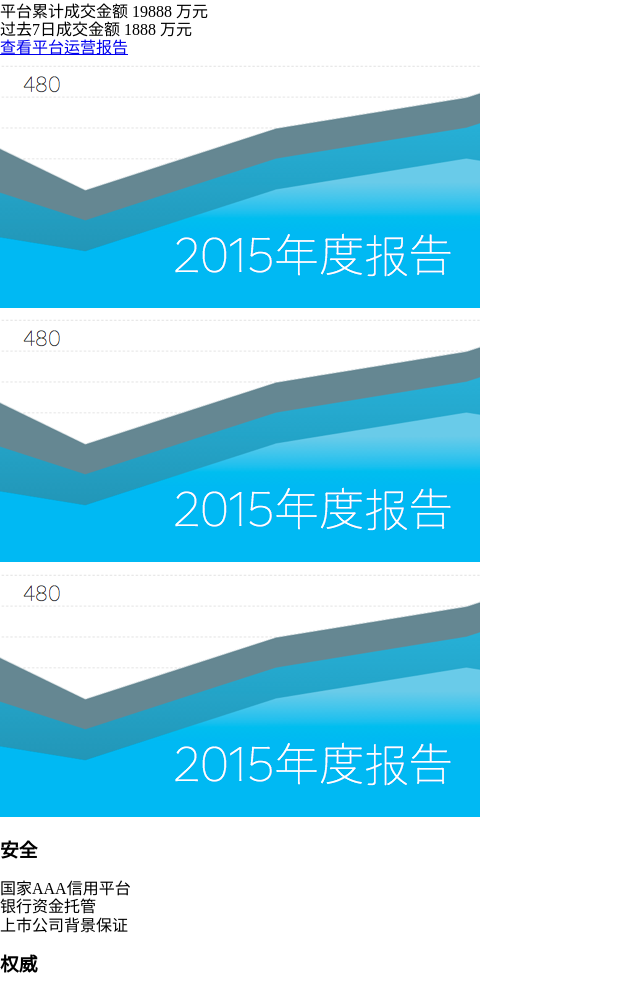
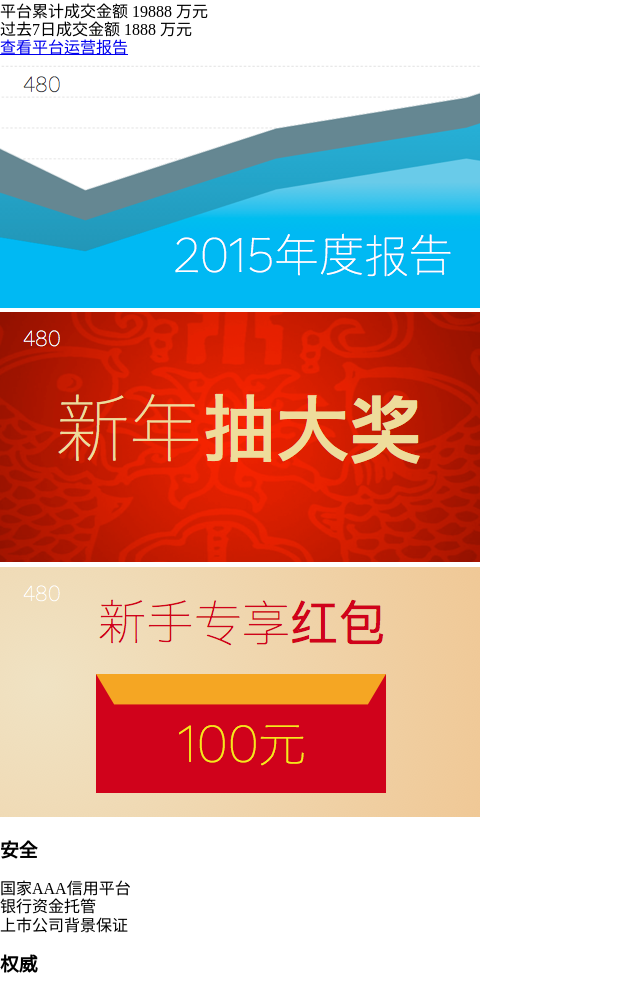
Before and after one commit to HarrisChang/responsiveWeb, a website: page src/index.html in a window 1280 px wide. Shown: the part 303-1294 px from the top of the page, without its empty margins (0-640 px from the left). Drawn offline with nearby package versions, Linux system fonts and the light colour scheme.

Commit message:
modify the gulpfie.js

```diff
--- a/src/index.html
+++ b/src/index.html
@@ -57,10 +57,10 @@
 				<img src="./image/ad001.png" alt="ads">
 			</div>
 			<div class="item">
-				<img src="./image/ad001.png" alt="ads">
+				<img src="./image/ad002.png" alt="ads">
 			</div>
 			<div class="item">
-				<img src="./image/ad001.png" alt="ads">
+				<img src="./image/ad003.png" alt="ads">
 			</div>
 		</section>
 		<section class="feature">
```
Also changed, not shown: gulpfile.js (+8 -14 lines).
